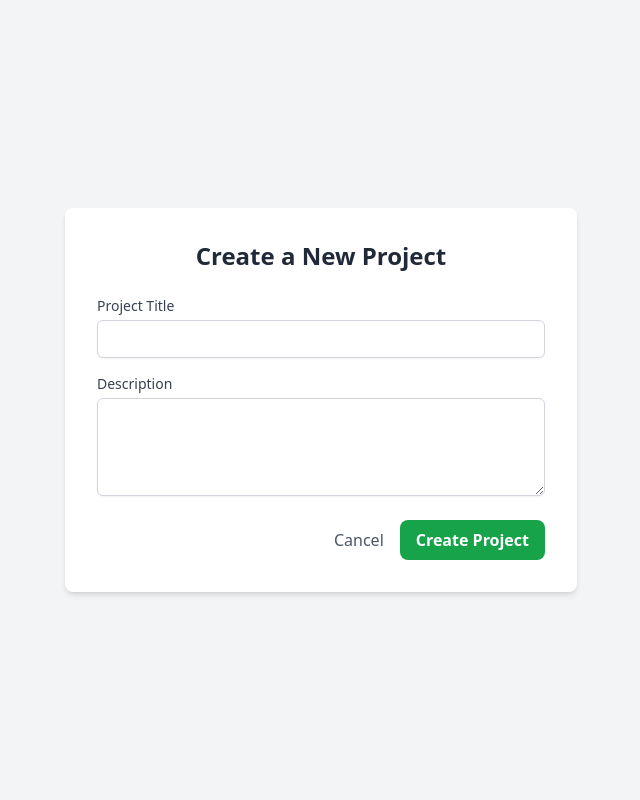
After one commit to n-saakib/codecollab, a Django app: page /projects/create/ in a window 1280 px wide. The commit adds this page. Shown: the whole page, without its empty margins (319-959 px from the left). Run offline with Django 5.2, Linux system fonts and the light colour scheme; the visitor is signed in with stand-in values (Sample User, id 1); some libraries are stand-ins or nearby versions.

Commit message:
Added new project creation functionalities

```diff
--- /dev/null
+++ b/projects/forms.py
@@ -0,0 +1,12 @@
+from django import forms
+
+from projects.models import Project
+
+
+class ProjectForm(forms.ModelForm):
+    """
+    A form for creating a new Project instance.
+    """
+    class Meta:
+        model = Project
+        fields = ['title', 'description']
--- a/projects/templates/projects/dashboard.html
+++ b/projects/templates/projects/dashboard.html
@@ -50,7 +50,7 @@
                     <!-- This block is shown if the user has no projects -->
                     <div class="col-span-full bg-white rounded-lg shadow-md p-8 text-center">
                         <p class="text-gray-600">You are not a member of any projects yet.</p>
-                        <a href="#" class="inline-block mt-4 bg-green-500 hover:bg-green-600 text-white font-bold py-2 px-4 rounded-lg">Create a New Project</a>
+                        <a href="{% url 'project-create' %}" class="inline-block mt-4 bg-green-500 hover:bg-green-600 text-white font-bold py-2 px-4 rounded-lg">Create a New Project</a>
                     </div>
                 {% endfor %}
             </div>
--- /dev/null
+++ b/projects/templates/projects/project_form.html
@@ -0,0 +1,37 @@
+<!DOCTYPE html>
+<html lang="en">
+<head>
+    <meta charset="UTF-8">
+    <meta name="viewport" content="width=device-width, initial-scale=1.0">
+    <title>Create New Project | CodeCollab</title>
+    <script src="https://cdn.tailwindcss.com"></script>
+</head>
+<body class="bg-gray-100 flex items-center justify-center h-screen">
+    <div class="w-full max-w-lg bg-white rounded-lg shadow-md p-8">
+        <h2 class="text-2xl font-bold text-center text-gray-800 mb-6">Create a New Project</h2>
+        <form method="post">
+            {% csrf_token %}
+            <div class="space-y-4">
+                <div>
+                    <!-- Updated label and input for 'title' -->
+                    <label for="id_title" class="block text-sm font-medium text-gray-700">Project Title</label>
+                    <input type="text" name="title" id="id_title" required
+                           class="mt-1 block w-full px-3 py-2 bg-white border border-gray-300 rounded-md shadow-sm placeholder-gray-400 focus:outline-none focus:ring-blue-500 focus:border-blue-500 sm:text-sm">
+                </div>
+                <div>
+                    <label for="id_description" class="block text-sm font-medium text-gray-700">Description</label>
+                    <textarea name="description" id="id_description" rows="4"
+                              class="mt-1 block w-full px-3 py-2 bg-white border border-gray-300 rounded-md shadow-sm placeholder-gray-400 focus:outline-none focus:ring-blue-500 focus:border-blue-500 sm:text-sm"></textarea>
+                </div>
+            </div>
+
+            <div class="mt-6 flex items-center justify-end space-x-4">
+                <a href="{% url 'dashboard' %}" class="text-gray-600 hover:text-gray-800">Cancel</a>
+                <button type="submit" class="bg-green-600 hover:bg-green-700 text-white font-bold py-2 px-4 rounded-lg focus:outline-none focus:shadow-outline transition duration-150 ease-in-out">
+                    Create Project
+                </button>
+            </div>
+        </form>
+    </div>
+</body>
+</html>
--- a/projects/urls.py
+++ b/projects/urls.py
@@ -2,7 +2,8 @@ from django.urls import path, include
 from django.views.generic import RedirectView
 from rest_framework.routers import DefaultRouter
 
-from projects.views import ProjectDashboardView, ProjectViewSet, FileViewSet, FolderViewSet, ProjectEditorView
+from projects.views import ProjectDashboardView, ProjectViewSet, FileViewSet, FolderViewSet, ProjectEditorView, \
+    ProjectCreateView
 
 router = DefaultRouter()
 router.register(r'projects', ProjectViewSet, basename='project')
@@ -14,4 +15,5 @@ urlpatterns=[
     path('dashboard/', ProjectDashboardView.as_view(), name='dashboard'),
     path('api/', include(router.urls)),
     path('projects/<int:pk>/', ProjectEditorView.as_view(), name='editor'),
+    path('projects/create/', ProjectCreateView.as_view(), name='project-create'),
 ]
--- a/projects/views.py
+++ b/projects/views.py
@@ -1,7 +1,9 @@
 from django.contrib.auth.mixins import LoginRequiredMixin
+from django.urls import reverse
 from django.views import generic
 from rest_framework import viewsets, permissions
 
+from projects.forms import ProjectForm
 from projects.models import Project, Folder, File
 from projects.permissions import IsProjectMember
 from projects.serializers import ProjectSerializer, FolderSerializer, FileSerializer
@@ -27,6 +29,22 @@ class ProjectEditorView(LoginRequiredMixin, generic.DetailView):
 
     def get_queryset(self):
         return Project.objects.filter(members=self.request.user)
+
+
+class ProjectCreateView(LoginRequiredMixin, generic.CreateView):
+    model = Project
+    form_class = ProjectForm
+    template_name = "projects/project_form.html"
+
+    def form_valid(self, form):
+        form.instance.owner = self.request.user
+        response = super().form_valid(form)
+
+        self.object.members.add(self.request.user)
+        return response
+
+    def get_success_url(self):
+        return reverse('editor', kwargs={'pk': self.object.pk})
 
 
 class ProjectViewSet(viewsets.ModelViewSet):
```
